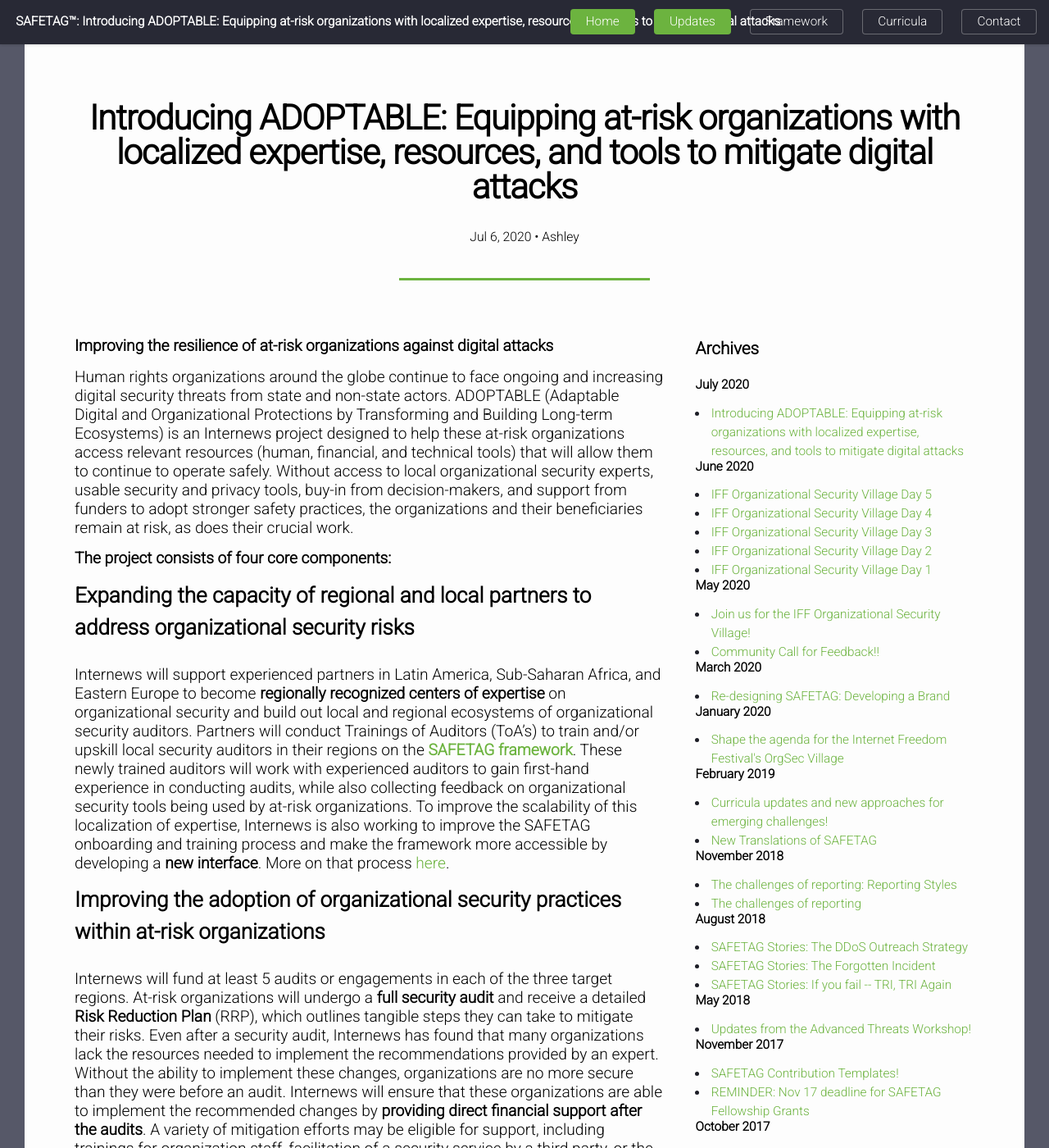
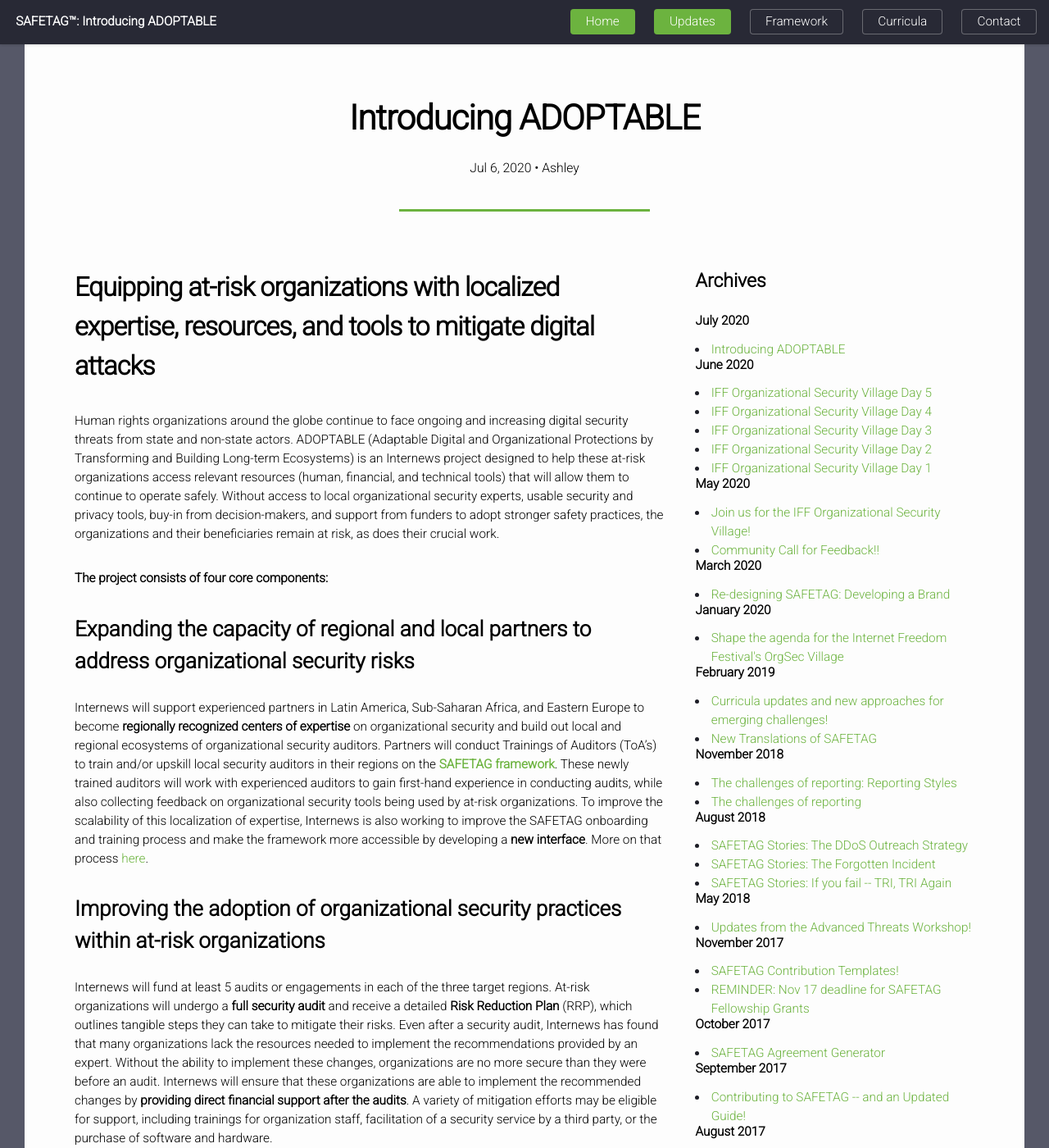
Before and after one commit to SAFETAG/SAFETAG-website, a Jekyll site: the page built from _posts/2020-07-06-adoptable.md, in a window 1280 px wide and 1400 px high. Shown: the whole window at 82% size. Built offline with Jekyll 4.4.1, drawn with Linux system fonts in a browser that asks for light colours; comment, search, counter and statistics services are not loaded.

Commit message:
cleaning styles for blog posts

```diff
--- a/_posts/2020-07-06-adoptable.md
+++ b/_posts/2020-07-06-adoptable.md
@@ -1,6 +1,6 @@
 ---
 layout: post
-title: "Introducing ADOPTABLE:  Equipping at-risk organizations with localized expertise, resources, and tools to mitigate digital attacks"
+title: "Introducing ADOPTABLE"
 date: 2020-07-06 09:00:00
 author: "Ashley"
 # main_image: "images/blog/IFFOSV_Title.svg" # 342px × 178p ~2x1
@@ -9,7 +9,7 @@
 draft: false
 ---
 
-**Improving the resilience of at-risk organizations against digital attacks**
+## Equipping at-risk organizations with localized expertise, resources, and tools to mitigate digital attacks
 
 Human rights organizations around the globe continue to face ongoing and increasing digital security threats from state and non-state actors. ADOPTABLE (Adaptable Digital and Organizational Protections by Transforming and Building Long-term Ecosystems) is an Internews project designed to help these at-risk organizations access relevant resources (human, financial, and technical tools) that will allow them to continue to operate safely. Without access to local organizational security experts, usable security and privacy tools, buy-in from decision-makers, and support from funders to adopt stronger safety practices, the organizations and their beneficiaries remain at risk, as does their crucial work.
 
--- a/css/style.css
+++ b/css/style.css
@@ -65,7 +65,7 @@
 
 	}
 
-	.post-list p, .post-content p { font-size: 1.25em; margin-bottom: .75em;}
+	.post-list .post-content { font-size: 1.25em; margin-bottom: .75em;}
 	.post-list h2 {font-weight: bold !important; border-bottom: 1px dotted black;}
 
 	h1, h2, h3, h4, h5, h6 {
@@ -84,31 +84,36 @@
 		font-size: 2em;
 		line-height: 1.5em;
 		letter-spacing: -0.025em;
+		font-weight: bolder;
 	}
 
 #content > h3,h4,h5,h6 {
 	border-bottom: 1px dotted black;
 	color: black;
 
+
 }
 
 	h3 {
+		font-size: 1.5em;
+		line-height: 1.5em;
+		font-weight: bolder;
+
+	}
+
+	h4 {
 		font-size: 1.35em;
 		line-height: 1.5em;
-	}
-
-	h4 {
-		font-size: 1.1em;
+		font-weight: bold;
+	}
+
+	h5 {
+		font-size: 1.25em;
 		line-height: 1.5em;
 	}
 
-	h5 {
-		font-size: 0.9em;
-		line-height: 1.5em;
-	}
-
 	h6 {
-		font-size: 0.7em;
+		font-size: 1em;
 		line-height: 1.5em;
 	}
 
```
